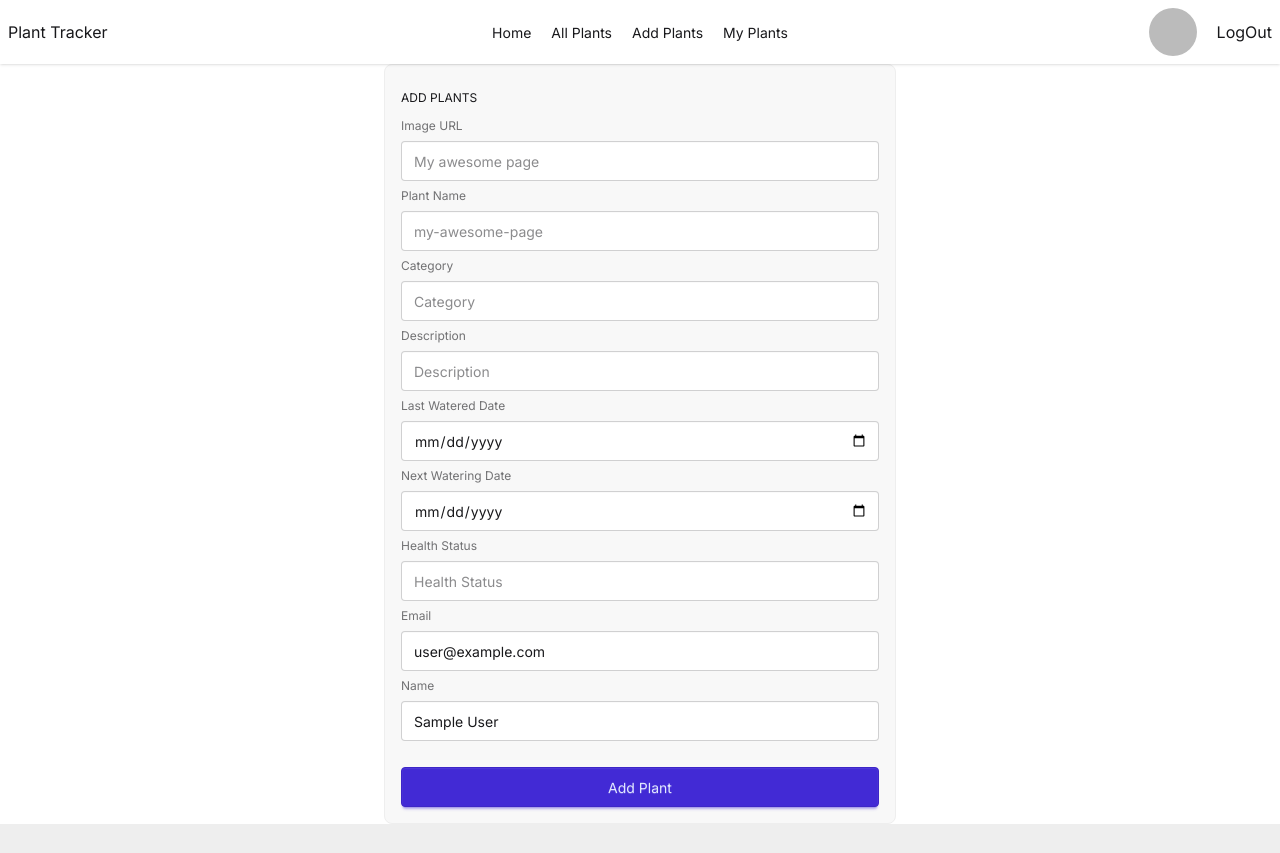
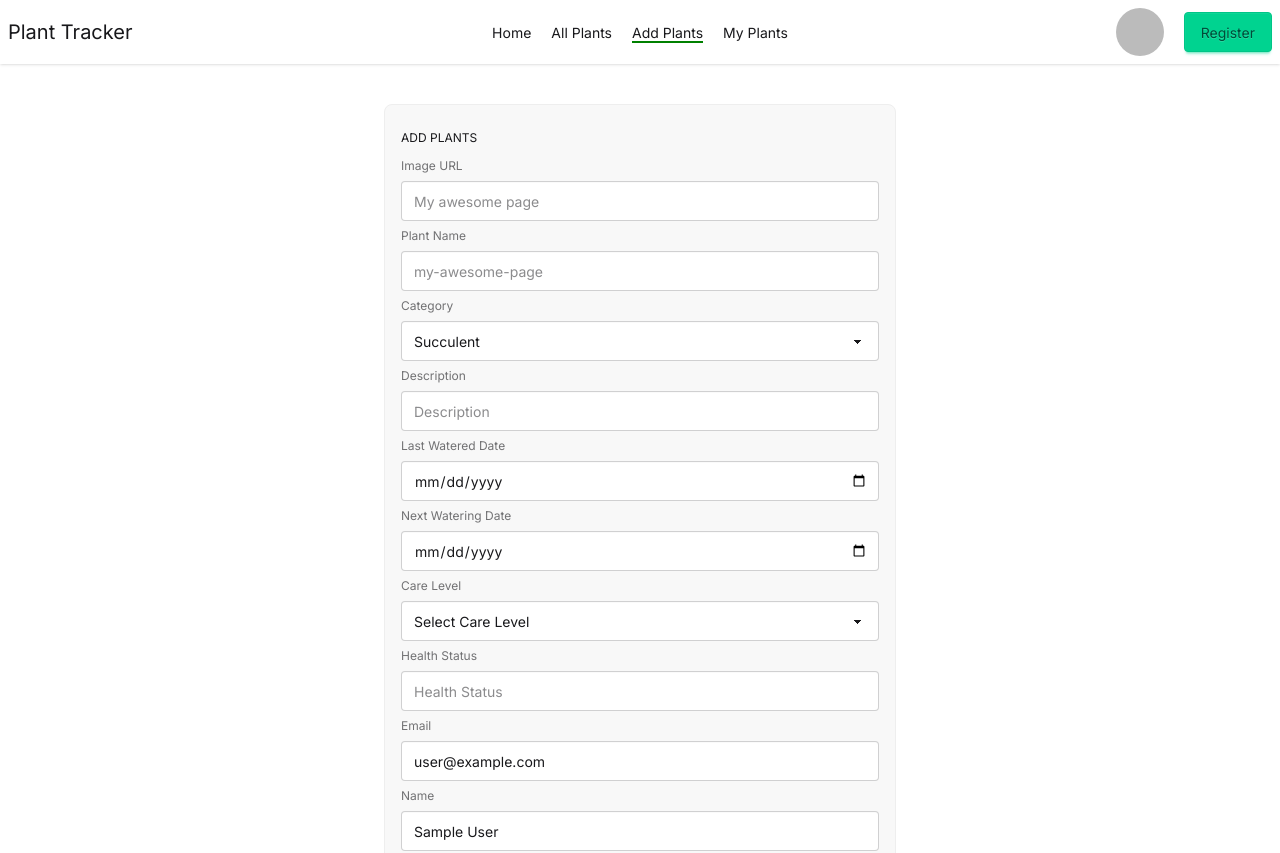
Before and after one commit to rafiahmedrifatt/Plant-Care-Project, a React (Vite) app: page /addPlants in a window 1280 px wide. Shown: the top 853 px of the page. Built offline with nearby package versions, Linux system fonts and the light colour scheme; no server answers; sample sign-in values are in the browser's storage.

Commit message:
added sweet alert, made changes in the theme, also added motion animation

```diff
--- a/package.json
+++ b/package.json
@@ -13,8 +13,8 @@
     "@tailwindcss/vite": "^4.1.7",
     "daisyui": "^5.0.35",
     "firebase": "^11.7.3",
+    "framer-motion": "^12.12.1",
     "lottie-react": "^2.4.1",
-    "motion": "^12.12.1",
     "react": "^19.1.0",
     "react-dom": "^19.1.0",
     "react-router": "^7.6.0",
--- a/src/components/HomeComponents/banner/Banner.jsx
+++ b/src/components/HomeComponents/banner/Banner.jsx
@@ -2,7 +2,7 @@ import React from 'react';
 
 const Banner = () => {
     return (
-        <div className="carousel w-full h-[90vh]">
+        <div className="carousel w-full h-[90vh] text-white">
             <div id="slide1" className="carousel-item relative w-full bg-[url(https://i.postimg.cc/zXSLW4Gh/priscilla-du-preez-JCZ2p-E-Szpw-unsplash.jpg)] bg-cover">
                 <div className="absolute left-5 right-5 top-1/2 flex -translate-y-1/2 transform justify-between">
 
--- a/src/components/HomeComponents/newsletter/NewLetter.jsx
+++ b/src/components/HomeComponents/newsletter/NewLetter.jsx
@@ -31,7 +31,7 @@ const NewLetter = () => {
                     </label>
                     <div className="validator-hint hidden">Enter valid email address</div>
                 </div>
-                <button className="btn btn-neutral join-item">Join</button>
+                <button className="btn btn-outline btn-success join-item">Join</button>
             </div>
         </div>
     );
--- a/src/components/HomeComponents/totalWork/TotalWork.jsx
+++ b/src/components/HomeComponents/totalWork/TotalWork.jsx
@@ -2,7 +2,7 @@ import React from 'react';
 
 const TotalWork = () => {
     return (
-        <div className='bg-[url(https://i.postimg.cc/Y0wChZbn/jake-nackos-C2-PCa6-Dhl-YE-unsplash.jpg)] h-[65vh] bg-brightness-50'>
+        <div className='bg-[url(https://i.postimg.cc/Y0wChZbn/jake-nackos-C2-PCa6-Dhl-YE-unsplash.jpg)] h-[65vh] bg-brightness-50 text-white'>
             <div className='flex flex-col md:flex-row items-end w-[65vw] mx-auto h-[60vh] justify-center'>
                 <div className='mb-10'>
                     <p className='text-sm'>Our Facts</p>
--- a/src/components/Navbar/Navbar.jsx
+++ b/src/components/Navbar/Navbar.jsx
@@ -1,16 +1,19 @@
 import React, { use } from 'react';
-import { Link } from 'react-router';
 import { AuthContext } from '../../context/AuthContext';
 import { Tooltip } from 'react-tooltip';
+import { motion } from "framer-motion"
+import { Link, NavLink } from 'react-router';
 
 const Navbar = () => {
     const { user, logOut } = use(AuthContext)
     const navLinks =
         <>
-            <Link to="/">Home</Link>
-            <Link to="/allPlants">All Plants</Link>
-            <Link to="/addPlants">Add Plants</Link>
-            <Link to={`/myPlants/${user?.email}`}>My Plants</Link>
+            <motion.a initial={{ scale: 0 }} animate={{ scale: 1 }}><NavLink to="/">Home</NavLink></motion.a>
+            <motion.a whileTap={{ scale: 0.8 }}><NavLink to="/allPlants">All Plants</NavLink></motion.a>
+            <motion.a whileTap={{ scale: 0.8 }}><NavLink to="/addPlants">Add Plants</NavLink></motion.a>
+            {
+                user && user.email ? <motion.a whileTap={{ scale: 0.8 }}><NavLink to={`/myPlants/${user?.email}`}>My Plants</NavLink></motion.a> : ""
+            }
         </>
 
     const handleLogOut = () => {
@@ -32,7 +35,7 @@ const Navbar = () => {
                         }
                     </ul>
                 </div>
-                Plant Tracker
+                <Link to='/' className='text-xl font-extrabold'>Plant Tracker</Link>
             </div>
             <div className="navbar-center hidden lg:flex">
                 <ul className="menu menu-horizontal px-1 gap-5">
@@ -41,28 +44,54 @@ const Navbar = () => {
             </div>
             <div className="navbar-end">
                 {
-                    user ? <div className='flex gap-5'>
+                    user ? <div className='flex items-center gap-5'>
                         <a
                             id="my-tooltip-anchor"
                         >
+                            <motion.div
 
-                            <div className="avatar">
+                                className="avatar"
+                            >
                                 <div className="w-12 rounded-full">
                                     <img src={user.photoURL ? user.photoURL : "https://img.daisyui.com/images/profile/demo/yellingcat@192.webp"} />
                                 </div>
-                            </div>
+                            </motion.div>
                         </a>
                         <Tooltip
                             anchorSelect="#my-tooltip-anchor"
                             content={user.displayName ? user.displayName : user.email}
-                            place="bottom"
+                            place="left"
                         />
 
-                        <button onClick={handleLogOut}>LogOut</button>
+                        <motion.button
+                            whileTap={{ scale: 0.8 }}
+                            onClick={handleLogOut}
+                            className='btn btn-success'
+                        >
+                            <motion.a
+                                whileTap={{ scale: 0.8 }}
+                                whileHover={{ scale: 0.8 }}
+                            >
+                                Register
+                            </motion.a>
+                        </motion.button>
                     </div> :
-                        <button className='btn '>
-                            <Link to="/login">Login</Link> / <Link to="/register">Register</Link>
-                        </button>
+                        <motion.div
+
+                            className='btn btn-success'
+                        >
+                            <motion.a
+                                whileTap={{ scale: 0.8 }}
+                                whileHover={{ scale: 0.8 }}
+                            >
+                                <NavLink className='py-5' to="/login">Login</NavLink>
+                            </motion.a> | <motion.a
+                                whileTap={{ scale: 0.8 }}
+                                whileHover={{ scale: 0.8 }}
+                            >
+                                <NavLink className='py-5' to="/register">Register</NavLink>
+                            </motion.a>
+                        </motion.div>
                 }
             </div>
 
--- a/src/context/AuthProvider.jsx
+++ b/src/context/AuthProvider.jsx
@@ -48,7 +48,8 @@ const AuthProvider = ({ children }) => {
         signIn,
         logOut,
         google,
-        loading
+        loading,
+        setLoading
     }
     return (
         <AuthContext value={userValue}>
--- a/src/index.css
+++ b/src/index.css
@@ -2,7 +2,10 @@
 
 @import "tailwindcss";
 
-@plugin "daisyui";
+@plugin "daisyui" {
+  themes: light --default;
+  /* dark --prefersdark; */
+}
 
 * {
   font-family: "Inter", sans-serif;
@@ -10,3 +13,8 @@
   font-weight: 400;
   font-style: normal;
 }
+
+.active {
+  border-bottom: 2px solid green;
+  padding: 0;
+}
--- a/src/pages/AddPlants.jsx
+++ b/src/pages/AddPlants.jsx
@@ -1,5 +1,6 @@
 import React, { use } from 'react';
 import { AuthContext } from '../context/AuthContext';
+import Swal from 'sweetalert2';
 
 const AddPlants = () => {
     const { user } = use(AuthContext)
@@ -9,6 +10,7 @@ const AddPlants = () => {
         const form = e.target;
         const formData = new FormData(form)
         const objFormData = Object.fromEntries(formData.entries())
+        console.log(objFormData);
         fetch("http://localhost:3000/plants", {
             method: "POST",
             headers: {
@@ -17,10 +19,19 @@ const AddPlants = () => {
             body: JSON.stringify(objFormData)
         })
             .then(res => res.json())
-            .then(data => console.log(data))
+            .then(data => {
+                if (data.insertedId) {
+                    e.target.reset()
+                    Swal.fire({
+                        title: "Good job!",
+                        text: "You have added your plant!",
+                        icon: "success"
+                    });
+                }
+            })
     }
     return (
-        <form onSubmit={handlePlantSubmit} className="fieldset bg-base-200 border-base-300 rounded-box w-lg border p-4 mx-auto">
+        <form onSubmit={handlePlantSubmit} className="fieldset bg-base-200 border-base-300 rounded-box w-lg border p-4 mx-auto my-10">
             <legend className="fieldset-legend">ADD PLANTS</legend>
 
             <label className="label">Image URL</label>
@@ -30,12 +41,12 @@ const AddPlants = () => {
             <input type="text" className="input w-full" name='plantName' placeholder="my-awesome-page" />
 
             <label className="label">Category</label>
-            <input type="text" className="input w-full" name='category' placeholder="Category" list="browsers" />
-            <datalist id="browsers">
-                <option value="succulent"></option>
-                <option value="fern"></option>
-                <option value="flowering"></option>
-            </datalist>
+            <select type="text" className="select w-full" name='category' >
+                <option disabled={true}>Pick a Category</option>
+                <option value="succulent">Succulent</option>
+                <option value="fern">Fern</option>
+                <option value="flowering">Flowering</option>
+            </select>
 
             <label className="label">Description</label>
             <input type="text" placeholder="Description" name='description' className="input w-full" />
@@ -46,13 +57,21 @@ const AddPlants = () => {
             <label className="label">Next Watering Date</label>
             <input type="date" name='nextWateringDate' className="input w-full" />
 
+            <label className="label">Care Level</label>
+            <select type="text" defaultValue="Select Care Level" className="select w-full" name='careLevel' placeholder="Category" list="browsers" >
+                <option disabled={true}>Select Care Level</option>
+                <option value="easy">Easy</option>
+                <option value="moderate">Moderate</option>
+                <option value="regular">Regular</option>
+            </select>
+
             <label className="label">Health Status</label>
             <input type="text" name='health' className="input w-full" placeholder="Health Status" />
 
             <label className="label" >Email</label>
             <input type="email" className="input w-full" name='email' value={user?.email} readOnly />
 
-            <label className="label" >Name</label>
+            <label className="label">Name</label>
             <input type="text" className="input w-full" name='name' defaultValue={user?.displayName} />
 
             <button type='submit' className='btn btn-primary mt-5'>Add Plant</button>
--- a/src/pages/AllPlants.jsx
+++ b/src/pages/AllPlants.jsx
@@ -5,7 +5,7 @@ const AllPlants = () => {
     const plantsData = useLoaderData()
 
     return (
-        <div className="overflow-x-auto w-[70vw] mx-auto">
+        <div className="overflow-x-auto w-[70vw] mx-auto my-10">
             <table className="table">
                 <thead>
                     <tr>
@@ -24,7 +24,7 @@ const AllPlants = () => {
                                 <td>{plant.plantName}</td>
                                 <td>{plant.category}</td>
                                 <td>Blue</td>
-                                <td><Link to={`/plant/${plant._id}`} className='btn btn-accent w-full'>Details</Link></td>
+                                <td><Link to={`/plant/${plant._id}`} className='btn btn-success w-full'>Details</Link></td>
                             </tr>
                         )
                     }
--- a/src/pages/MyPlant.jsx
+++ b/src/pages/MyPlant.jsx
@@ -35,7 +35,7 @@ const MyPlant = () => {
         });
     }
     return (
-        <div className="overflow-x-auto">
+        <div className="overflow-x-auto my-10">
             <table className="table">
                 <thead>
                     <tr>
--- a/src/pages/Update.jsx
+++ b/src/pages/Update.jsx
@@ -3,13 +3,13 @@ import { useLoaderData } from 'react-router';
 import Swal from 'sweetalert2';
 
 const Update = () => {
-    const { category, description, health, lastWateredDate, nextWateringDate, photo, plantName, _id } = useLoaderData()
+    const { category, description, health, lastWateredDate, careLevel, nextWateringDate, photo, plantName, _id } = useLoaderData()
+    console.log(category);
     const handleSubmit = (e) => {
         e.preventDefault()
         const form = e.target;
         const formData = new FormData(form)
         const dataObj = Object.fromEntries(formData.entries())
-
 
         const swalWithBootstrapButtons = Swal.mixin({
             customClass: {
@@ -37,6 +37,7 @@ const Update = () => {
                 })
                     .then(res => res.json())
                     .then(data => {
+                        e.target.reset()
                         if (data.modifiedCount == 1) {
                             swalWithBootstrapButtons.fire({
                                 title: "Updated!",
@@ -57,9 +58,6 @@ const Update = () => {
                 });
             }
         });
-
-
-
     }
     return (
         <form onSubmit={handleSubmit} className="fieldset bg-base-200 border-base-300 rounded-box w-lg border p-4 mx-auto">
@@ -72,12 +70,12 @@ const Update = () => {
             <input type="text" className="input w-full" name='plantName' placeholder='Plants Name' defaultValue={plantName} />
 
             <label className="label">Category</label>
-            <input type="text" className="input w-full" defaultValue={category} name='category' placeholder="Category" list="browsers" />
-            <datalist id="browsers">
-                <option value="succulent">succulent</option>
-                <option value="fern">fern</option>
-                <option value="flowering">flowering</option>
-            </datalist>
+            <select type="text" className="select w-full" name='category' defaultValue={category} placeholder="Category" list="browsers" >
+                <option disabled={true}>Pick a Category</option>
+                <option value="succulent">Succulent</option>
+                <option value="fern">Fern</option>
+                <option value="flowering">Flowering</option>
+            </select>
 
             <label className="label">Description</label>
             <input type="text" placeholder="Description" defaultValue={description} name='description' className="input w-full" />
@@ -88,6 +86,14 @@ const Update = () => {
             <label className="label">Next Watering Date</label>
             <input type="date" name='nextWateringDate' defaultValue={nextWateringDate} className="input w-full" />
 
+            <label className="label">Care Level</label>
+            <select type="text" defaultValue={careLevel} className="select w-full" name='careLevel' placeholder="Category" list="browsers" >
+                <option disabled={true}>Select Care Level</option>
+                <option value="easy">Easy</option>
+                <option value="moderate">Moderate</option>
+                <option value="regular">Regular</option>
+            </select>
+
             <label className="label">Health Status</label>
             <input type="text" name='health' defaultValue={health} className="input w-full" placeholder="Health Status" />
 
```
Also changed, not shown: src/components/Login/Login.jsx (+15 -4 lines), 1 other file (tests, documents, lock files or other folders).
